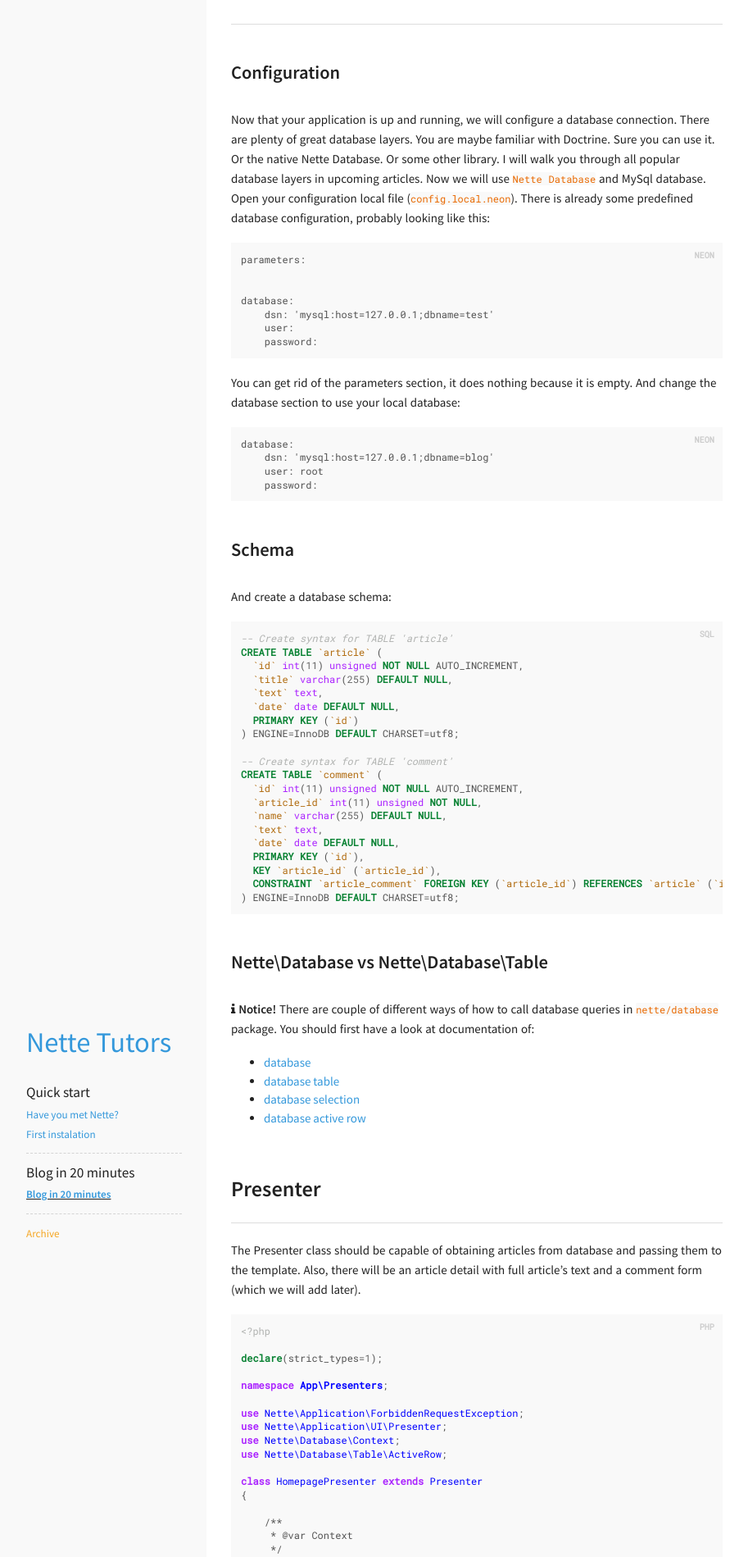
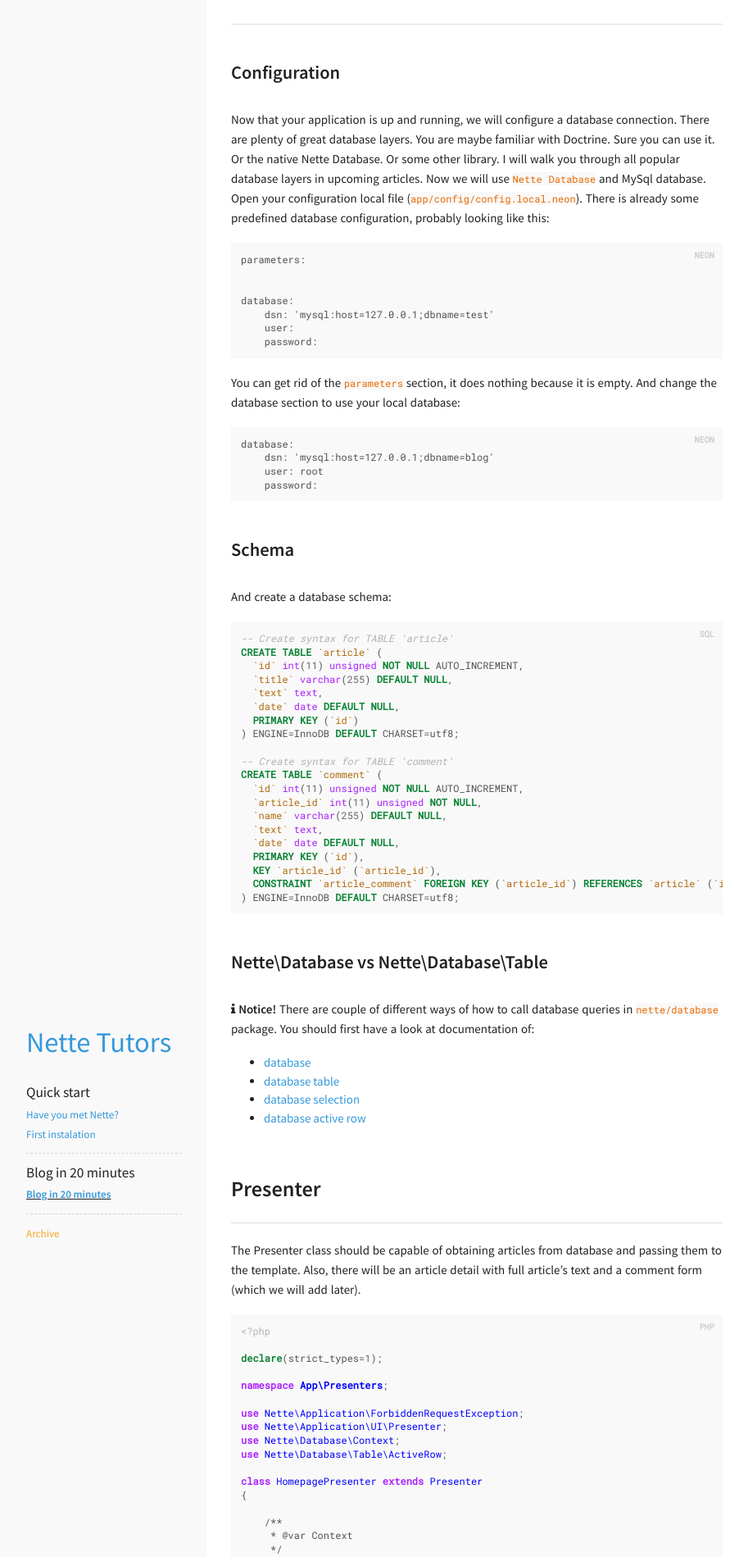
Before and after one commit to monday-factory/nette-tutors, a Jekyll site: the page built from _posts/2017-03-05-blog-in-20-minutes.md, in a window 1280 px wide. Shown: the part 1078-2977 px from the top of the page at 82% size, without its empty margins (68-981 px from the left). Built offline with Jekyll 4.4.1, drawn with Linux system fonts in a browser that asks for light colours; some of the changed text lies outside the part shown.

Commit message:
Text updates

```diff
--- a/_posts/2017-03-05-blog-in-20-minutes.md
+++ b/_posts/2017-03-05-blog-in-20-minutes.md
@@ -25,7 +25,7 @@ Now you can go to the web browser and open your nette application (my url is now
 
 ### Configuration
 
-Now that your application is up and running, we will configure a database connection. There are plenty of great database layers. You are maybe familiar with Doctrine. Sure you can use it. Or the native Nette Database. Or some other library. I will walk you through all popular database layers in upcoming articles. Now we will use `Nette Database` and MySql database. Open your configuration local file (`config.local.neon`). There is already some predefined database configuration, probably looking like this:
+Now that your application is up and running, we will configure a database connection. There are plenty of great database layers. You are maybe familiar with Doctrine. Sure you can use it. Or the native Nette Database. Or some other library. I will walk you through all popular database layers in upcoming articles. Now we will use `Nette Database` and MySql database. Open your configuration local file (`app/config/config.local.neon`). There is already some predefined database configuration, probably looking like this:
 
 {% highlight neon %}
 parameters:
@@ -37,7 +37,7 @@ database:
     password:
 {% endhighlight %}
 
-You can get rid of the parameters section, it does nothing because it is empty. And change the database section to use your local database:
+You can get rid of the `parameters` section, it does nothing because it is empty. And change the database section to use your local database:
 
 {% highlight neon %}
 database:
@@ -209,7 +209,7 @@ Article comments will be in the template of the article detail. Let's open that
 {/block}
 {% endhighlight %}
 
-Now the application should tell you that the component commentForm does not exist. It sure does not. We will create it in the `HomepagePresenter` class:
+Now the application should tell you that the component commentForm does not exist. It sure does not. We will create it in the `app/presenters/HomepagePresenter` class:
 
 {% highlight php %}
 <?php
```
